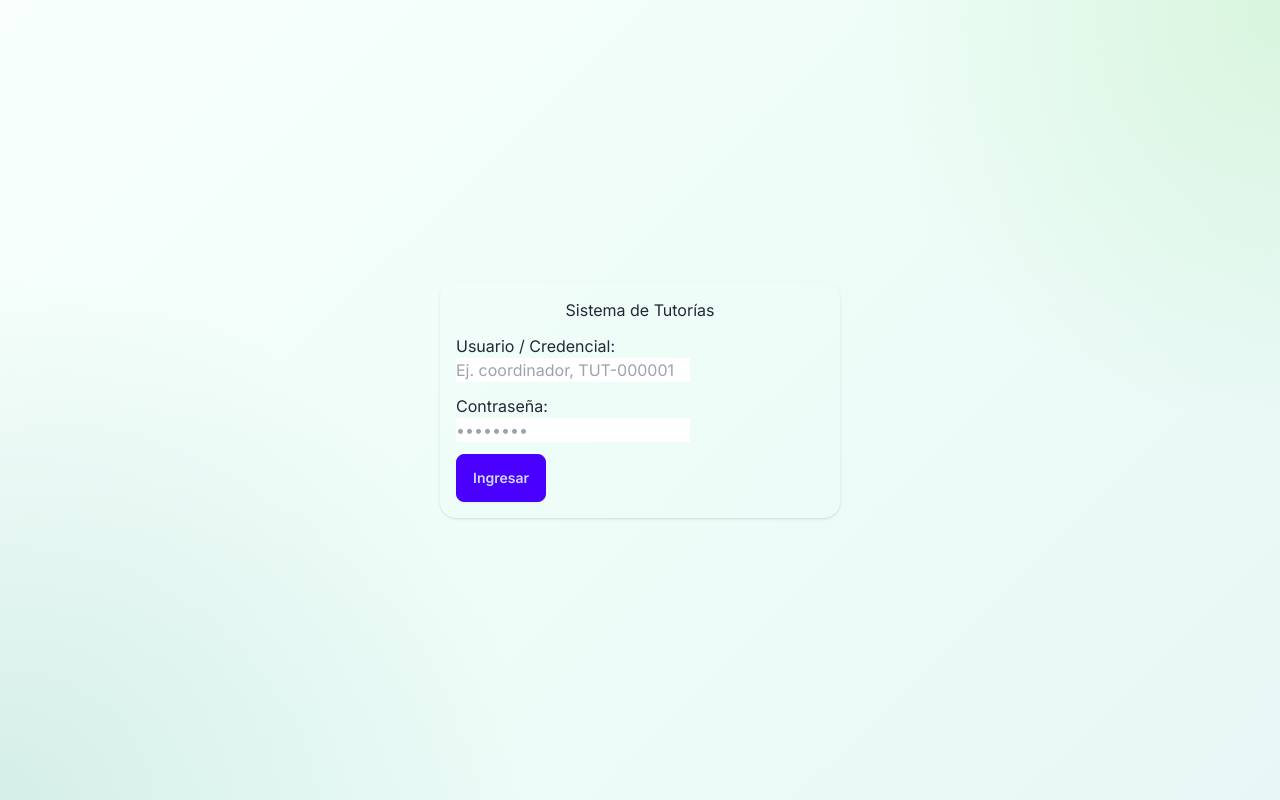
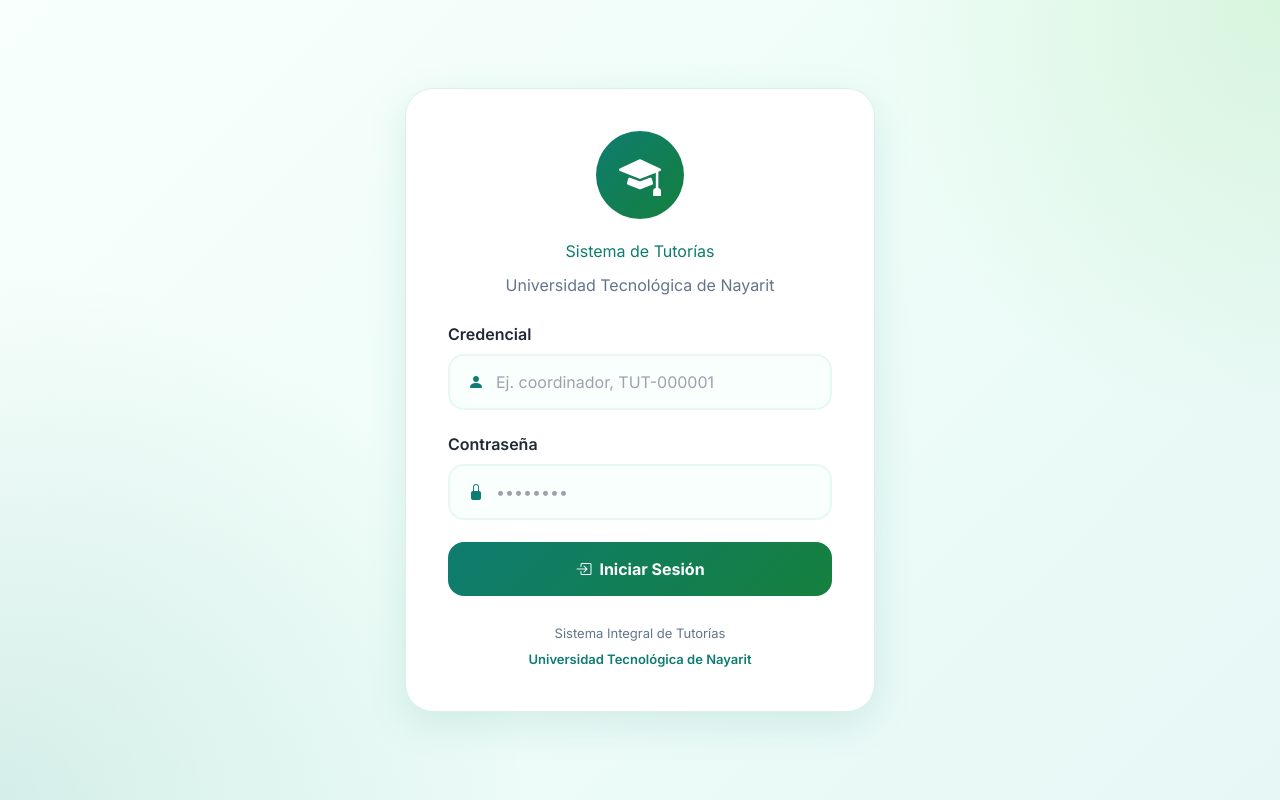
Before and after one commit to Ing-Segundo/sistema_tutorias, a Flask app: page / in a window 1280 px wide. Run offline with Flask 3, Linux system fonts and the light colour scheme; some libraries are stand-ins or nearby versions.

Commit message:
Update login.html

```diff
--- a/templates/login.html
+++ b/templates/login.html
@@ -86,7 +86,31 @@ h1{
 .subtitulo{
     text-align:center;
     color:var(--texto-sec);
-    margin:10px 0 35px;
+    margin:10px 0 25px;
+}
+
+/* Estilo para el mensaje de error/alerta */
+.alert-custom{
+    padding: 12px 16px;
+    border-radius: 14px;
+    font-size: 14px;
+    font-weight: 500;
+    margin-bottom: 22px;
+    display: flex;
+    align-items: center;
+    gap: 10px;
+}
+
+.alert-error{
+    background-color: #FEF2F2;
+    border: 1px solid #FCA5A5;
+    color: #991B1B;
+}
+
+.alert-success{
+    background-color: #F0FDF4;
+    border: 1px solid #86EFAC;
+    color: #166534;
 }
 
 .input-group{
@@ -132,6 +156,10 @@ h1{
     font-size:16px;
     font-weight:700;
     cursor:pointer;
+    display:flex;
+    align-items:center;
+    justify-content:center;
+    gap:8px;
 }
 
 .footer-login{
@@ -176,42 +204,68 @@ h1{
 </style>
 </head>
 
-<body class="bg-light d-flex align-items-center vh-100">
+<body>
 
-    <div class="container" style="max-width: 400px;">
-        <div class="card shadow p-4">
-            <h3 class="text-center mb-3">Sistema de Tutorías</h3>
+<div class="login-card">
 
-            <!-- ================= MOSTRAR MENSAJES FLASH ================= -->
+    <div class="logo">
+        <i class="bi bi-mortarboard-fill"></i>
+    </div>
+
+    <h1>Sistema de Tutorías</h1>
+
+    <p class="subtitulo">
+        Universidad Tecnológica de Nayarit
+    </p>
+
+    <!-- ================= MENSAJE DE ERROR / FLASH ================= -->
     {% with messages = get_flashed_messages(with_categories=true) %}
       {% if messages %}
         {% for category, message in messages %}
-                  <div class="alert alert-{% if category == 'error' %}danger{% else %}success{% endif %} alert-dismissible fade show" role="alert">
-                    {{ message }}
-                    <button type="button" class="btn-close" data-bs-dismiss="alert" aria-label="Close"></button>
+          <div class="alert-custom {% if category == 'error' %}alert-error{% else %}alert-success{% endif %}">
+            <i class="bi {% if category == 'error' %}bi-exclamation-triangle-fill{% else %}bi-check-circle-fill{% endif %}"></i>
+            <span>{{ message }}</span>
           </div>
         {% endfor %}
       {% endif %}
     {% endwith %}
-            <!-- ========================================================= -->
+    <!-- ============================================================ -->
 
-            <form action="{{ url_for('login') }}" method="POST">
-                <div class="mb-3">
-                    <label for="credencial" class="form-label">Usuario / Credencial:</label>
-                    <input type="text" id="credencial" name="credencial" class="form-control" required placeholder="Ej. coordinador, TUT-000001">
-                </div>
+    <form method="POST" autocomplete="off">
 
-                <div class="mb-3">
-                    <label for="contrasena" class="form-label">Contraseña:</label>
-                    <input type="password" id="contrasena" name="contrasena" class="form-control" required placeholder="••••••••">
-                </div>
+        <div class="input-group">
+            <label>Credencial</label>
 
-                <button type="submit" class="btn btn-primary w-100">Ingresar</button>
-            </form>
+            <div class="input-custom">
+                <i class="bi bi-person-fill"></i>
+                <input type="text" name="credencial" required placeholder="Ej. coordinador, TUT-000001">
             </div>
         </div>
 
-    <!-- Script de Bootstrap para cerrar la alerta si usas el botón 'X' -->
-    <script src="https://cdn.jsdelivr.net/npm/bootstrap@5.3.0/dist/js/bootstrap.bundle.min.js"></script>
+        <div class="input-group">
+            <label>Contraseña</label>
+
+            <div class="input-custom">
+                <i class="bi bi-lock-fill"></i>
+                <input type="password" name="contrasena" required placeholder="••••••••">
+            </div>
+        </div>
+
+        <button class="btn-login" type="submit">
+            <i class="bi bi-box-arrow-in-right"></i>
+            Iniciar Sesión
+        </button>
+
+    </form>
+
+    <div class="footer-login">
+        Sistema Integral de Tutorías
+        <span>
+            Universidad Tecnológica de Nayarit
+        </span>
+    </div>
+
+</div>
+
 </body>
 </html>
```
Lines whose indentation alone changed are shown as unchanged.
